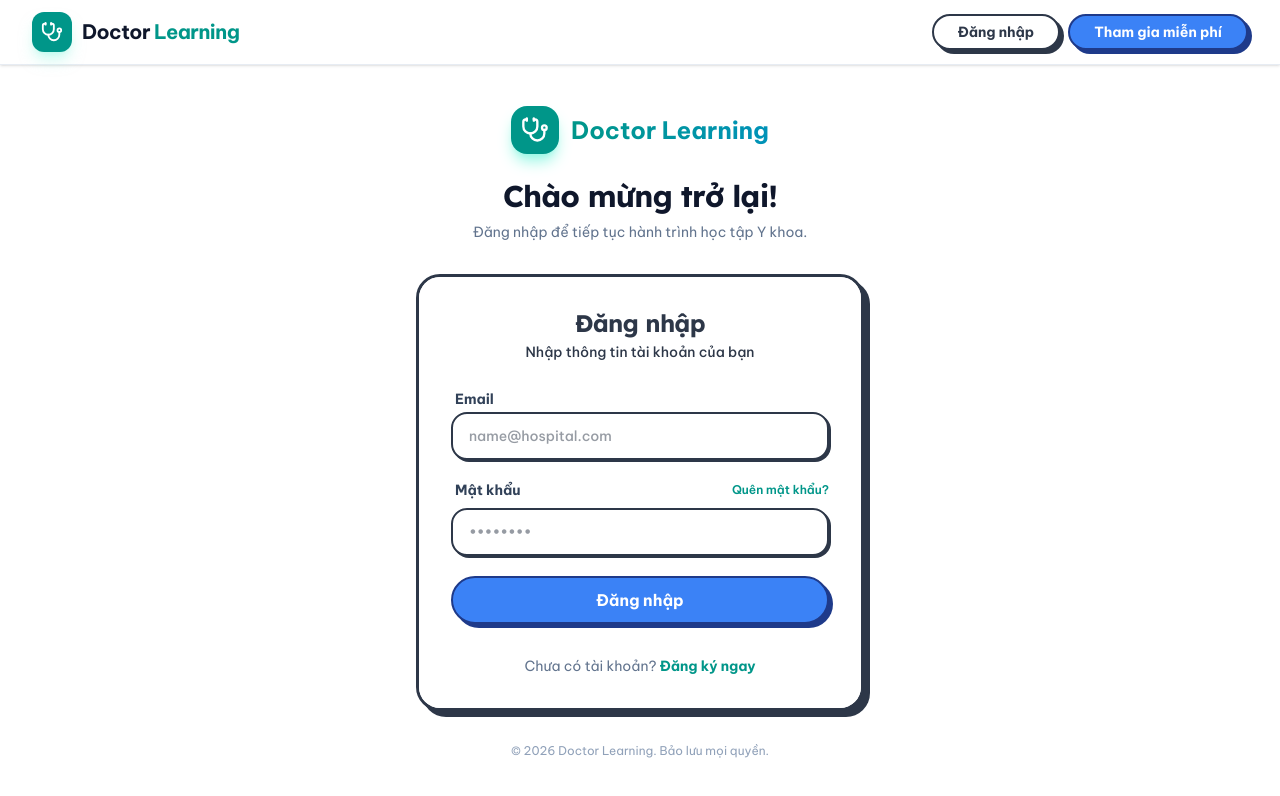
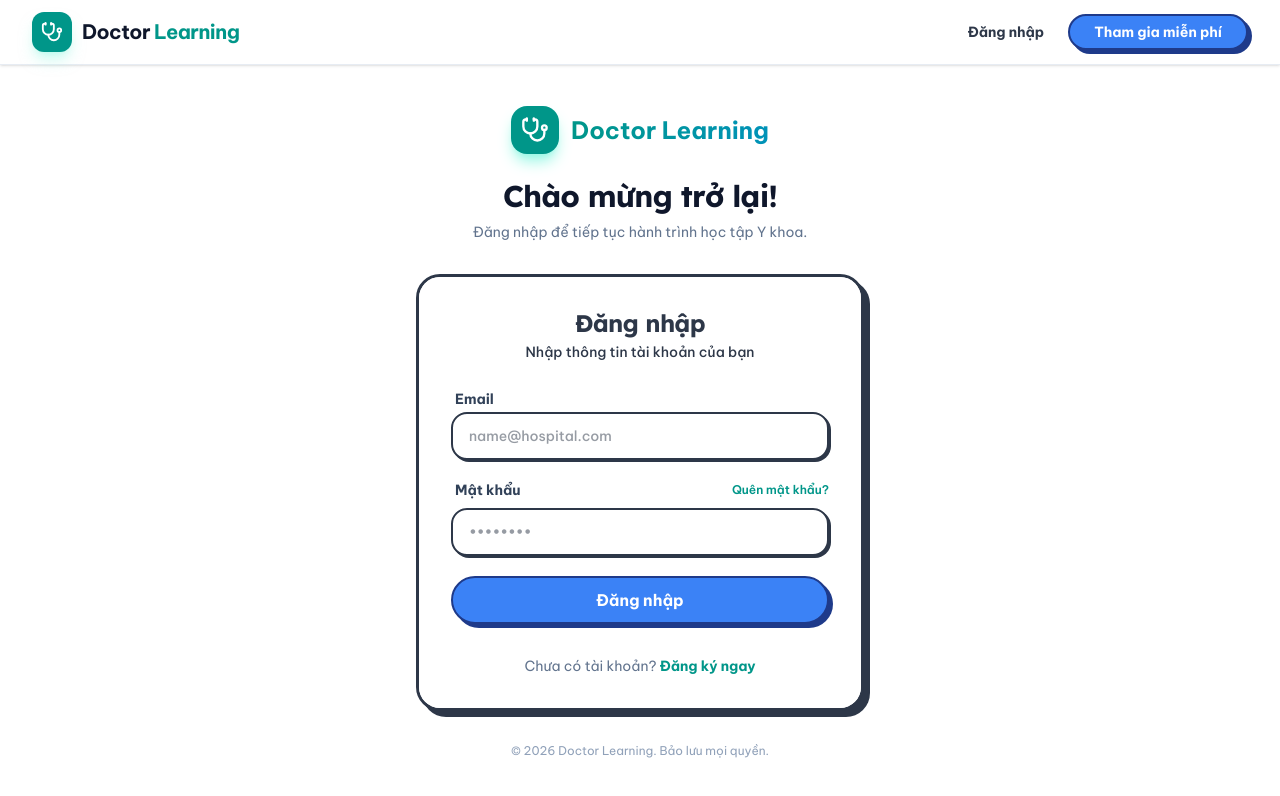
Before and after one commit to nghoang1288/interactive-learning, a Next.js app: page /login in a window 1280 px wide. Shown: the top 796 px of the page. Built offline with nearby package versions, Linux system fonts and the light colour scheme; no server answers.

Commit message:
fix: remove global neo-button style to fix ghost buttons in video player

```diff
--- a/app/dashboard/page.tsx
+++ b/app/dashboard/page.tsx
@@ -189,7 +189,7 @@
 
                 <div className="space-y-6">
                     {/* Daily challenge card */}
-                    <Card className="border-0 bg-teal-600 text-white shadow-xl shadow-teal-100/50 overflow-hidden relative">
+                    <Card className="border-0 !bg-teal-600 text-white shadow-xl shadow-teal-100/50 overflow-hidden relative">
                         <div className="absolute -right-8 -top-8 h-32 w-32 rounded-full bg-white/10 blur-3xl" />
                         <CardHeader>
                             <CardTitle className="text-white flex items-center gap-2">
--- a/components/layout/Navbar.tsx
+++ b/components/layout/Navbar.tsx
@@ -17,11 +17,11 @@
             <div className="w-full max-w-7xl flex h-16 items-center justify-between px-4 sm:px-6 lg:px-8">
                 <div className="flex items-center gap-2">
                     <Link href="/" className="flex items-center gap-2.5 transition-opacity hover:opacity-90">
-                        <div className="flex h-10 w-10 items-center justify-center rounded-xl bg-teal-600 shadow-lg shadow-teal-200/50 dark:shadow-teal-900/20">
+                        <div className="flex h-10 w-10 items-center justify-center rounded-xl bg-teal-600 shadow-lg shadow-teal-200/50">
                             <Stethoscope className="text-white" size={22} />
                         </div>
-                        <span className="hidden text-xl font-bold tracking-tight text-slate-900 sm:block dark:text-white">
-                            Doctor <span className="text-teal-600 dark:text-teal-400">Learning</span>
+                        <span className="hidden text-xl font-bold tracking-tight text-slate-900 sm:block">
+                            Doctor <span className="text-teal-600">Learning</span>
                         </span>
                     </Link>
                 </div>
@@ -33,28 +33,28 @@
                         <div className="relative">
                             <button
                                 onClick={() => setIsDropdownOpen(!isDropdownOpen)}
-                                className="flex items-center gap-2 rounded-full border border-slate-200 bg-white p-1 pr-3 transition-colors hover:bg-slate-50 focus:outline-hidden focus:ring-2 focus:ring-teal-500 dark:border-slate-800 dark:bg-slate-900 dark:hover:bg-slate-800"
+                                className="flex items-center gap-2 rounded-full border border-slate-200 bg-white p-1 pr-3 transition-colors hover:bg-slate-50 focus:outline-hidden focus:ring-2 focus:ring-teal-500"
                             >
-                                <div className="flex h-8 w-8 items-center justify-center rounded-full bg-teal-100 text-teal-700 dark:bg-teal-900/50 dark:text-teal-300">
+                                <div className="flex h-8 w-8 items-center justify-center rounded-full bg-teal-100 text-teal-700">
                                     <User size={18} />
                                 </div>
                                 <div className="hidden flex-col items-start sm:flex">
-                                    <span className="text-xs font-semibold text-slate-900 dark:text-slate-200">{session.user?.name}</span>
-                                    <span className="text-[10px] uppercase tracking-wider text-slate-500 dark:text-slate-400">Thành viên</span>
+                                    <span className="text-xs font-semibold text-slate-900">{session.user?.name}</span>
+                                    <span className="text-[10px] uppercase tracking-wider text-slate-500">Thành viên</span>
                                 </div>
                             </button>
 
                             {isDropdownOpen && (
                                 <>
                                     <div className="fixed inset-0 z-10" onClick={() => setIsDropdownOpen(false)} />
-                                    <div className="absolute right-0 mt-2 w-56 origin-top-right rounded-xl border border-slate-200 bg-white p-2 shadow-xl ring-1 ring-black/5 z-20 dark:bg-slate-900 dark:border-slate-800">
-                                        <div className="px-3 py-2 border-b border-slate-100 mb-1 dark:border-slate-800">
-                                            <p className="text-sm font-medium text-slate-900 truncate dark:text-white">{session.user?.name}</p>
-                                            <p className="text-xs text-slate-500 truncate dark:text-slate-400">{session.user?.email}</p>
+                                    <div className="absolute right-0 mt-2 w-56 origin-top-right rounded-xl border border-slate-200 bg-white p-2 shadow-xl ring-1 ring-black/5 z-20">
+                                        <div className="px-3 py-2 border-b border-slate-100 mb-1">
+                                            <p className="text-sm font-medium text-slate-900 truncate">{session.user?.name}</p>
+                                            <p className="text-xs text-slate-500 truncate">{session.user?.email}</p>
                                         </div>
                                         <Link
                                             href="/dashboard"
-                                            className="flex items-center gap-2 rounded-lg px-3 py-2 text-sm text-slate-700 transition-colors hover:bg-slate-50 dark:text-slate-300 dark:hover:bg-slate-800"
+                                            className="flex items-center gap-2 rounded-lg px-3 py-2 text-sm text-slate-700 transition-colors hover:bg-slate-50"
                                             onClick={() => setIsDropdownOpen(false)}
                                         >
                                             <LayoutDashboard size={16} /> Dashboard
--- a/components/ui/Button.tsx
+++ b/components/ui/Button.tsx
@@ -5,19 +5,19 @@
 import { Loader2 } from "lucide-react";
 
 const buttonVariants = cva(
-    "neo-button inline-flex items-center justify-center whitespace-nowrap rounded-full text-sm font-bold ring-offset-background transition-colors focus-visible:outline-none focus-visible:ring-2 focus-visible:ring-ring focus-visible:ring-offset-2 disabled:pointer-events-none disabled:opacity-50",
+    "inline-flex items-center justify-center whitespace-nowrap rounded-full text-sm font-bold ring-offset-background transition-colors focus-visible:outline-none focus-visible:ring-2 focus-visible:ring-ring focus-visible:ring-offset-2 disabled:pointer-events-none disabled:opacity-50",
     {
         variants: {
             variant: {
-                default: "neo-button-primary bg-primary text-primary-foreground hover:bg-primary/90",
+                default: "neo-button neo-button-primary bg-primary text-primary-foreground hover:bg-primary/90",
                 destructive:
-                    "bg-red-500 text-white border-red-700 shadow-[4px_4px_0px_0px_#b91c1c] hover:translate-x-[-1px] hover:translate-y-[-1px] hover:shadow-[5px_5px_0px_0px_#b91c1c] active:translate-x-[2px] active:translate-y-[2px] active:shadow-[1px_1px_0px_0px_#b91c1c]",
+                    "neo-button bg-red-500 text-white border-red-700 shadow-[4px_4px_0px_0px_#b91c1c] hover:translate-x-[-1px] hover:translate-y-[-1px] hover:shadow-[5px_5px_0px_0px_#b91c1c] active:translate-x-[2px] active:translate-y-[2px] active:shadow-[1px_1px_0px_0px_#b91c1c]",
                 outline:
-                    "bg-white border-2 border-slate-900 shadow-[4px_4px_0px_0px_#0f172a] hover:bg-slate-100/50 hover:translate-x-[-1px] hover:translate-y-[-1px] hover:shadow-[5px_5px_0px_0px_#0f172a] active:translate-x-[2px] active:translate-y-[2px] active:shadow-[1px_1px_0px_0px_#0f172a]",
+                    "neo-button bg-white border-2 border-slate-900 shadow-[4px_4px_0px_0px_#0f172a] hover:bg-slate-100/50 hover:translate-x-[-1px] hover:translate-y-[-1px] hover:shadow-[5px_5px_0px_0px_#0f172a] active:translate-x-[2px] active:translate-y-[2px] active:shadow-[1px_1px_0px_0px_#0f172a]",
                 secondary:
-                    "bg-secondary text-secondary-foreground hover:bg-secondary/80 border-secondary-foreground/20 shadow-none",
-                ghost: "border-transparent shadow-none hover:bg-accent hover:text-accent-foreground active:translate-y-0 active:shadow-none",
-                link: "text-primary underline-offset-4 hover:underline shadow-none border-none p-0 h-auto",
+                    "neo-button bg-secondary text-secondary-foreground hover:bg-secondary/80 border-secondary-foreground/20 shadow-none",
+                ghost: "hover:bg-accent hover:text-accent-foreground active:scale-95 transition-transform",
+                link: "text-primary underline-offset-4 hover:underline",
                 neobrutalism: "neo-button bg-accent-cyan text-slate-900 border-slate-900 shadow-[4px_4px_0px_0px_#0f172a]",
             },
             size: {
```
